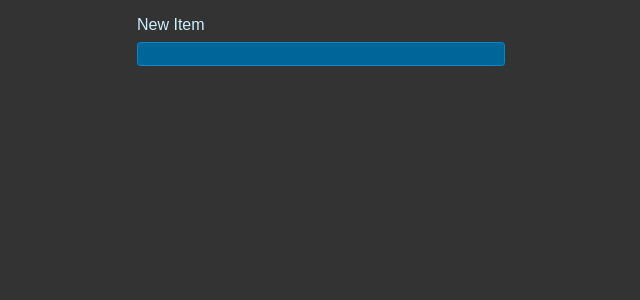
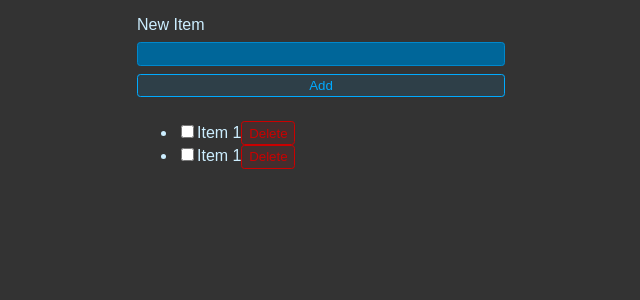
Before and after one commit to Sarah-ZW/React-ToDo23, a React (Vite) app: page / in a window 1280 px wide. Shown: the top 300 px of the page, without its empty margins (319-959 px from the left). Built offline with nearby package versions, Linux system fonts and the light colour scheme.

Commit message:
update app.jsx

```diff
--- a/src/App.jsx
+++ b/src/App.jsx
@@ -1,7 +1,32 @@
+import { useState } from "react";
 import "./styles.css";
+
 export default function App() {
-  return <form className="new-item-form">
-    <label htmlFor="item">New Item</label>
-    <input type="text" id="item"></input>
-  </form>
+  const [newItem, setNewItem] = useState ("")
+  return (
+  <>
+  <form className="new-item-form">
+  <label htmlFor="item">New Item</label>
+  <input value={newItem} type="text" id="item" onChange={e => setNewItem(e.target.value)}></input>
+  <button className='btn'>Add</button>
+</form>
+<h1 className="header"></h1>
+<ul>
+  <li>
+    <label>
+      <input type="checkbox"></input>
+      Item 1
+    </label>
+    <button className="btn btn-danger">Delete</button>
+  </li>
+  <li>
+    <label>
+      <input type="checkbox"></input>
+      Item 1
+    </label>
+    <button className="btn btn-danger">Delete</button>
+  </li>
+</ul>
+</>
+ )
 }
```
